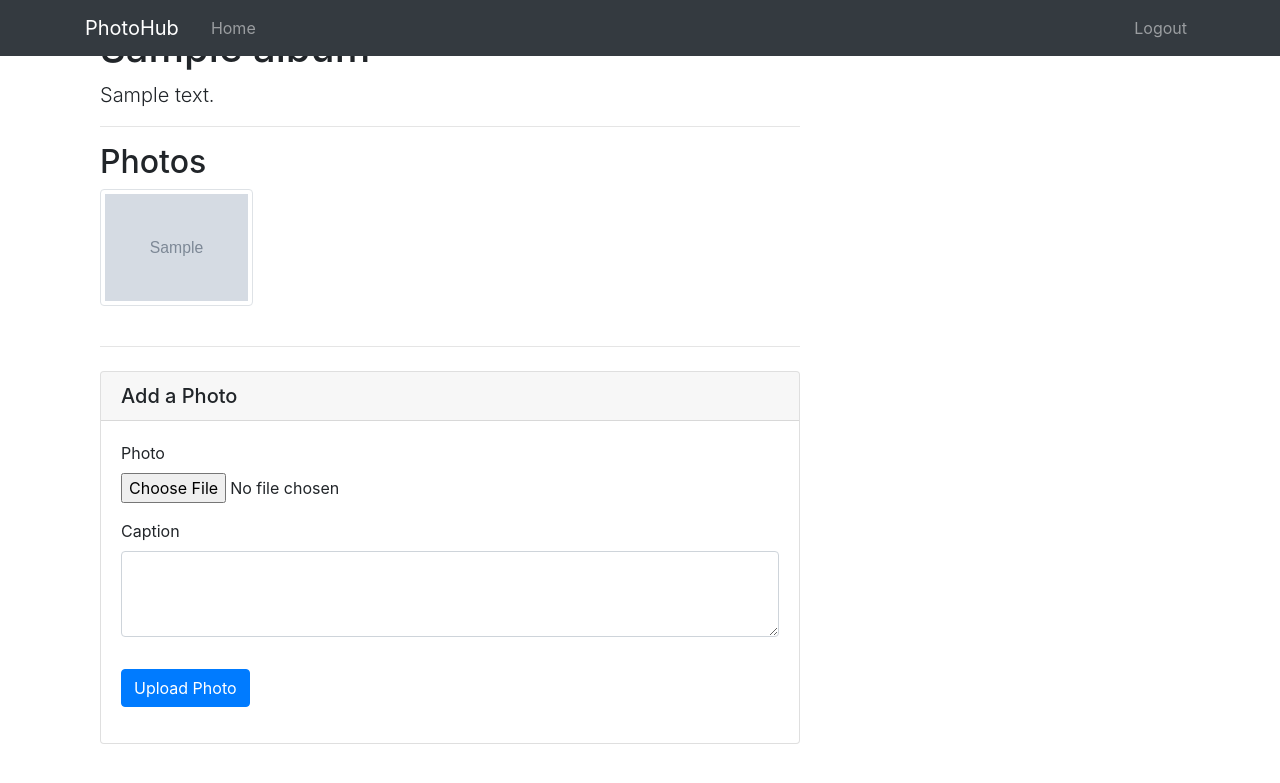
After one commit to GoguillonNicolas/photosHub, a Flask app: page /album/1 in a window 1280 px wide. The commit adds this page. Shown: the top 783 px of the page. Run offline with Flask 3, Linux system fonts and the light colour scheme; a user stored in the database is signed in; tables that the repository leaves empty hold one stand-in row (values such as "Sample post"); grey boxes marked "Sample" are stand-in pictures; some libraries are stand-ins or nearby versions.

Commit message:
feat(photos): CRUD photos

```diff
--- a/photohub/forms.py
+++ b/photohub/forms.py
@@ -1,4 +1,5 @@
 from flask_wtf import FlaskForm
+from flask_wtf.file import FileField, FileAllowed
 from wtforms import StringField, PasswordField, SubmitField, BooleanField, TextAreaField
 from wtforms.validators import DataRequired, Length, Email, EqualTo, ValidationError
 from .models import User
@@ -34,3 +35,8 @@ class AlbumForm(FlaskForm):
     title = StringField('Title', validators=[DataRequired(), Length(min=2, max=100)])
     description = TextAreaField('Description')
     submit = SubmitField('Create Album')
+
+class PhotoForm(FlaskForm):
+    photo = FileField('Photo', validators=[DataRequired(), FileAllowed(['jpg', 'png', 'jpeg', 'gif'])])
+    caption = TextAreaField('Caption')
+    submit = SubmitField('Upload Photo')
--- a/photohub/routes.py
+++ b/photohub/routes.py
@@ -1,8 +1,25 @@
+import os
+import secrets
+from PIL import Image
 from flask import render_template, url_for, flash, redirect, request
 from photohub import app, db, bcrypt
-from photohub.forms import RegistrationForm, LoginForm, AlbumForm
-from photohub.models import User, Album
+from photohub.forms import RegistrationForm, LoginForm, AlbumForm, PhotoForm
+from photohub.models import User, Album, Photo
 from flask_login import login_user, current_user, logout_user, login_required
+
+def save_picture(form_picture):
+    random_hex = secrets.token_hex(8)
+    _, f_ext = os.path.splitext(form_picture.filename)
+    picture_fn = random_hex + f_ext
+    picture_path = os.path.join(app.root_path, 'static/uploads', picture_fn)
+
+    # Output resizing
+    output_size = (1200, 1200)
+    i = Image.open(form_picture)
+    i.thumbnail(output_size)
+    i.save(picture_path)
+
+    return picture_fn
 
 @app.route("/")
 @app.route("/home")
@@ -26,6 +43,21 @@ def new_album():
         flash('Your album has been created!', 'success')
         return redirect(url_for('albums'))
     return render_template('create_album.html', title='New Album', form=form)
+
+@app.route("/album/<int:album_id>", methods=['GET', 'POST'])
+@login_required
+def album(album_id):
+    album = Album.query.get_or_404(album_id)
+    form = PhotoForm()
+    if form.validate_on_submit():
+        if form.photo.data:
+            picture_file = save_picture(form.photo.data)
+            photo = Photo(album_id=album.id, filename=picture_file, caption=form.caption.data)
+            db.session.add(photo)
+            db.session.commit()
+            flash('Your photo has been added!', 'success')
+            return redirect(url_for('album', album_id=album.id))
+    return render_template('album_detail.html', title=album.title, album=album, form=form)
 
 @app.route("/register", methods=['GET', 'POST'])
 def register():
--- /dev/null
+++ b/photohub/templates/album_detail.html
@@ -0,0 +1,59 @@
+{% extends "layout.html" %}
+{% block content %}
+    <div class="container">
+        <h1 class="mt-4">{{ album.title }}</h1>
+        <p class="lead">{{ album.description }}</p>
+
+        <hr>
+
+        <!-- Display Photos -->
+        <h2>Photos</h2>
+        <div class="row text-center text-lg-left">
+            {% if album.photos %}
+                {% for photo in album.photos %}
+                    <div class="col-lg-3 col-md-4 col-6">
+                        <a href="#" class="d-block mb-4 h-100">
+                            <img class="img-fluid img-thumbnail" src="{{ url_for('static', filename='uploads/' + photo.filename) }}" alt="{{ photo.caption }}">
+                        </a>
+                    </div>
+                {% endfor %}
+            {% else %}
+                <div class="col">
+                    <p>This album has no photos yet.</p>
+                </div>
+            {% endif %}
+        </div>
+
+        <hr>
+
+        <!-- Upload Photo Form -->
+        <div class="card my-4">
+            <h5 class="card-header">Add a Photo</h5>
+            <div class="card-body">
+                <form method="POST" action="" enctype="multipart/form-data">
+                    {{ form.hidden_tag() }}
+                    <fieldset class="form-group">
+                        <div class="form-group">
+                            {{ form.photo.label(class="form-control-label") }}
+                            {{ form.photo(class="form-control-file") }}
+                            {% if form.photo.errors %}
+                                <div class="invalid-feedback d-block">
+                                    {% for error in form.photo.errors %}
+                                        <span>{{ error }}</span>
+                                    {% endfor %}
+                                </div>
+                            {% endif %}
+                        </div>
+                        <div class="form-group">
+                            {{ form.caption.label(class="form-control-label") }}
+                            {{ form.caption(class="form-control", rows=3) }}
+                        </div>
+                    </fieldset>
+                    <div class="form-group">
+                        {{ form.submit(class="btn btn-primary") }}
+                    </div>
+                </form>
+            </div>
+        </div>
+    </div>
+{% endblock content %}
--- a/photohub/templates/albums.html
+++ b/photohub/templates/albums.html
@@ -8,7 +8,7 @@
     {% if albums %}
         <div class="list-group">
             {% for album in albums %}
-                <a href="#" class="list-group-item list-group-item-action">
+                <a href="{{ url_for('album', album_id=album.id) }}" class="list-group-item list-group-item-action">
                     <div class="d-flex w-100 justify-content-between">
                         <h5 class="mb-1">{{ album.title }}</h5>
                         <small>{{ album.created_at.strftime('%Y-%m-%d') }}</small>
--- a/requirements.txt
+++ b/requirements.txt
@@ -5,3 +5,4 @@ Flask-Login
 Flask-WTF
 Flask-Bcrypt
 email-validator
+Pillow
```
Also changed, not shown: 1 other file.
